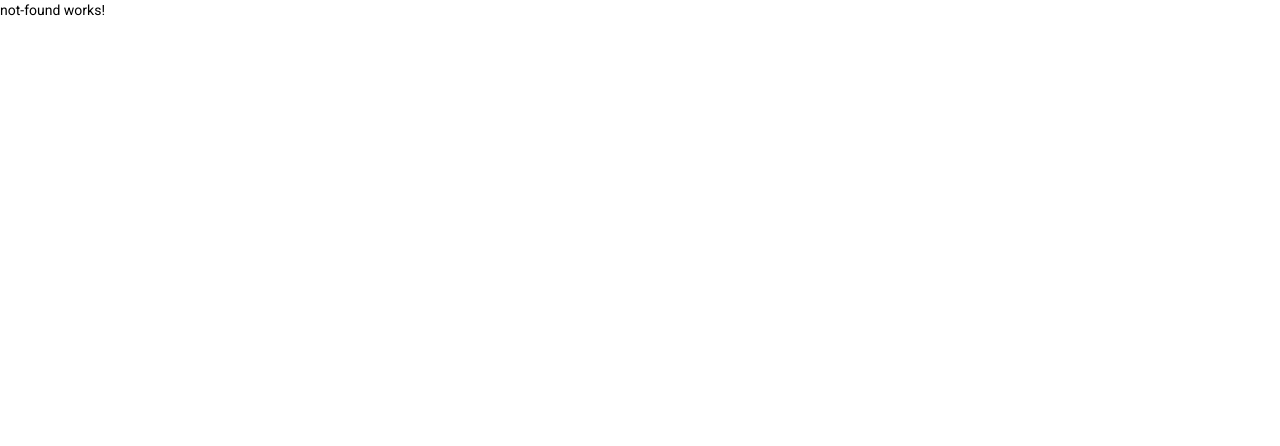
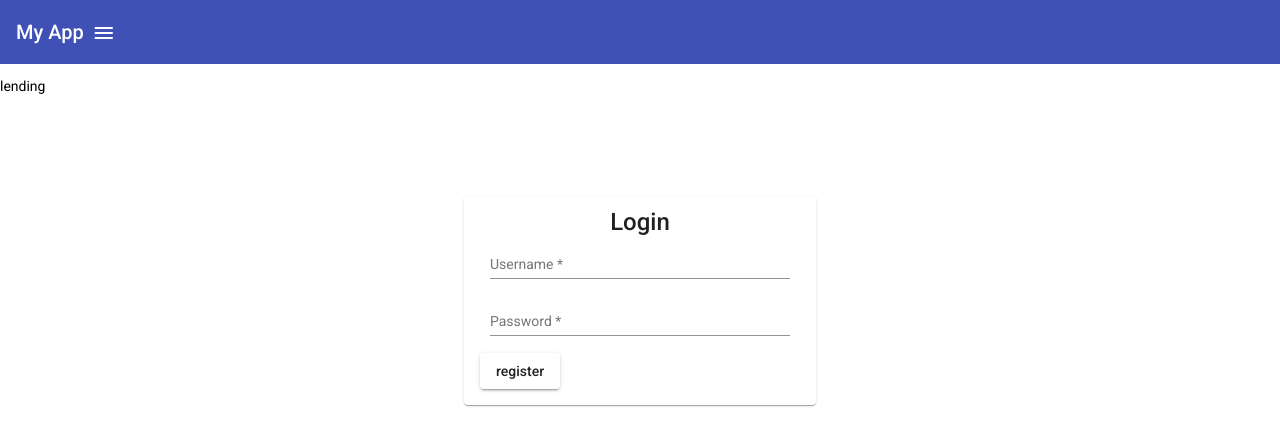
Before and after one commit to Tar-Abg/hackMeOut, an Angular app: page /auth/login in a window 1280 px wide. Shown: the top 446 px of the page. Built offline with nearby package versions, Linux system fonts and the light colour scheme.

Commit message:
added login and register pages

```diff
--- a/src/app/app.component.html
+++ b/src/app/app.component.html
@@ -1 +1,2 @@
+<app-header></app-header>
 <router-outlet></router-outlet>
--- a/src/app/components/header/header.component.html
+++ b/src/app/components/header/header.component.html
@@ -1 +1,11 @@
-<p>header works!</p>
+<p>
+  <mat-toolbar color="primary">
+    <mat-toolbar-row>
+      <span>My App</span>
+      <span class="example-spacer"></span>
+      <button mat-icon-button class="example-icon" aria-label="Example icon-button with menu icon">
+        <mat-icon>menu</mat-icon>
+      </button>
+    </mat-toolbar-row>
+  </mat-toolbar>
+</p>
--- a/src/app/components/lending/lending.component.html
+++ b/src/app/components/lending/lending.component.html
@@ -1 +1,2 @@
-<p>lending works!</p>
+lending
+<router-outlet></router-outlet>
--- a/src/app/components/login/login.component.html
+++ b/src/app/components/login/login.component.html
@@ -1 +1,39 @@
-<p>login works!</p>
+<mat-card>
+  <mat-card-title>Login</mat-card-title>
+  <mat-card-content>
+    <form >
+      <div>
+        <div>
+          <mat-form-field>
+            <input
+              type="text"
+              matInput
+              placeholder="Username"
+              required
+            />
+            <mat-error>
+              Please provide a valid email address
+            </mat-error>
+          </mat-form-field>
+        </div>
+        <div>
+          <mat-form-field>
+            <input
+              type="text"
+              matInput
+              placeholder="Password"
+              required
+            />
+            <mat-error>
+              Please provide a valid email address
+            </mat-error>
+          </mat-form-field>
+
+        </div>
+      </div>
+
+      <a routerLink="../register" mat-raised-button href="https://www.google.com/">register</a>
+
+    </form>
+  </mat-card-content>
+</mat-card>
--- a/src/app/components/login/login.component.scss
+++ b/src/app/components/login/login.component.scss
@@ -0,0 +1,23 @@
+:host {
+  display: flex;
+  justify-content: center;
+  margin: 100px 0px;
+}
+
+.mat-form-field {
+  min-width: 300px;
+  margin-right: 10px;
+  margin-left: 10px;
+}
+
+mat-card-title,
+mat-card-content {
+  display: flex;
+  justify-content: center;
+}
+
+mat-icon {
+  float: left;
+  opacity: 0.5;
+  margin-top: 14px;
+}
--- a/src/app/components/register/register.component.html
+++ b/src/app/components/register/register.component.html
@@ -1 +1,21 @@
-<p>register works!</p>
+<mat-card>
+  <mat-card-title>Register</mat-card-title>
+  <mat-card-content>
+    <form >
+      <p>
+        <mat-form-field>
+          <input
+            type="text"
+            matInput
+            placeholder="Username"
+            required
+          />
+          <mat-error>
+            Please provide a valid email address
+          </mat-error>
+        </mat-form-field>
+      </p>
+      <a routerLink="../login" mat-raised-button href="https://www.google.com/">register</a>
+    </form>
+  </mat-card-content>
+</mat-card>
--- a/src/app/components/register/register.component.scss
+++ b/src/app/components/register/register.component.scss
@@ -0,0 +1,23 @@
+:host {
+  display: flex;
+  justify-content: center;
+  margin: 100px 0px;
+}
+
+.mat-form-field {
+  min-width: 300px;
+  margin-right: 10px;
+  margin-left: 10px;
+}
+
+mat-card-title,
+mat-card-content {
+  display: flex;
+  justify-content: center;
+}
+
+mat-icon {
+  float: left;
+  opacity: 0.5;
+  margin-top: 14px;
+}
```
Also changed, not shown: src/app/app-routing.module.ts (+9 -7 lines), src/app/app.module.ts (+15 -1 lines), aa.txt (added), 1 other file (tests, documents, lock files or other folders).
